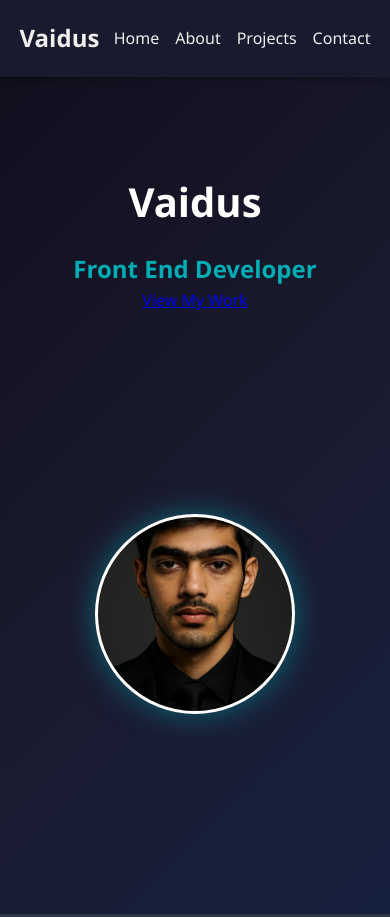
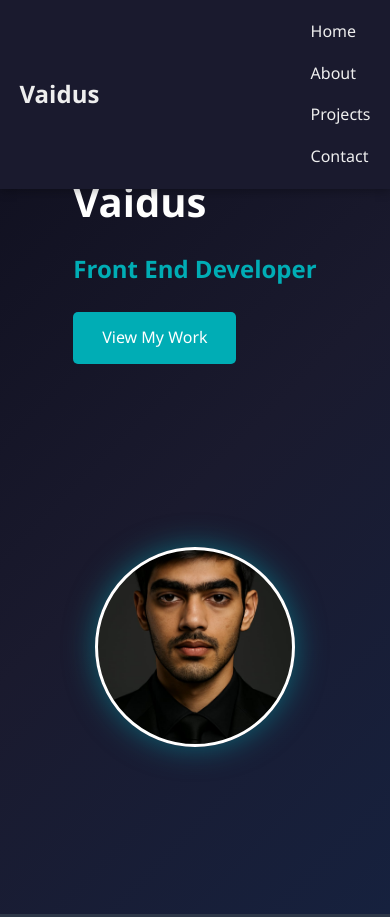
Before and after one commit to vaidusbhanwala-prog/My-Portfolio, a plain HTML site: page index.html in a window 390 px wide. Shown: the top 917 px of the page. Drawn offline with Linux system fonts and the light colour scheme.

Commit message:
Update style.css

```diff
--- a/style.css
+++ b/style.css
@@ -57,6 +57,7 @@ nav {
 .hero-content {
   flex: 1;
   animation: slideInLeft 1s ease-out;
+  text-align: left;
 }
 .hero-content h1 {
   font-size: 4rem;
@@ -69,6 +70,17 @@ nav {
   color: #00adb5;
   animation: fadeInUp 1.4s ease-out;
 }
+.cta-btn {
+  display: inline-block;
+  margin-top: 1.5rem;
+  padding: 0.8rem 1.8rem;
+  background: #00adb5;
+  color: #fff;
+  text-decoration: none;
+  border-radius: 5px;
+  transition: 0.3s;
+}
+.cta-btn:hover { background: #008b94; }
 
 .hero-image {
   flex: 1;
@@ -264,5 +276,6 @@ footer {
   .hero-content h1 { font-size: 2.5rem; }
   .hero-content h2 { font-size: 1.5rem; }
   .profile-pic { width: 200px; height: 200px; font-size: 3rem; }
-  .nav-links { gap: 1rem; }
+  .nav-links { gap: 1rem; flex-direction: column; }
+  .cta-btn { margin-bottom: 1rem; }
 }
```
